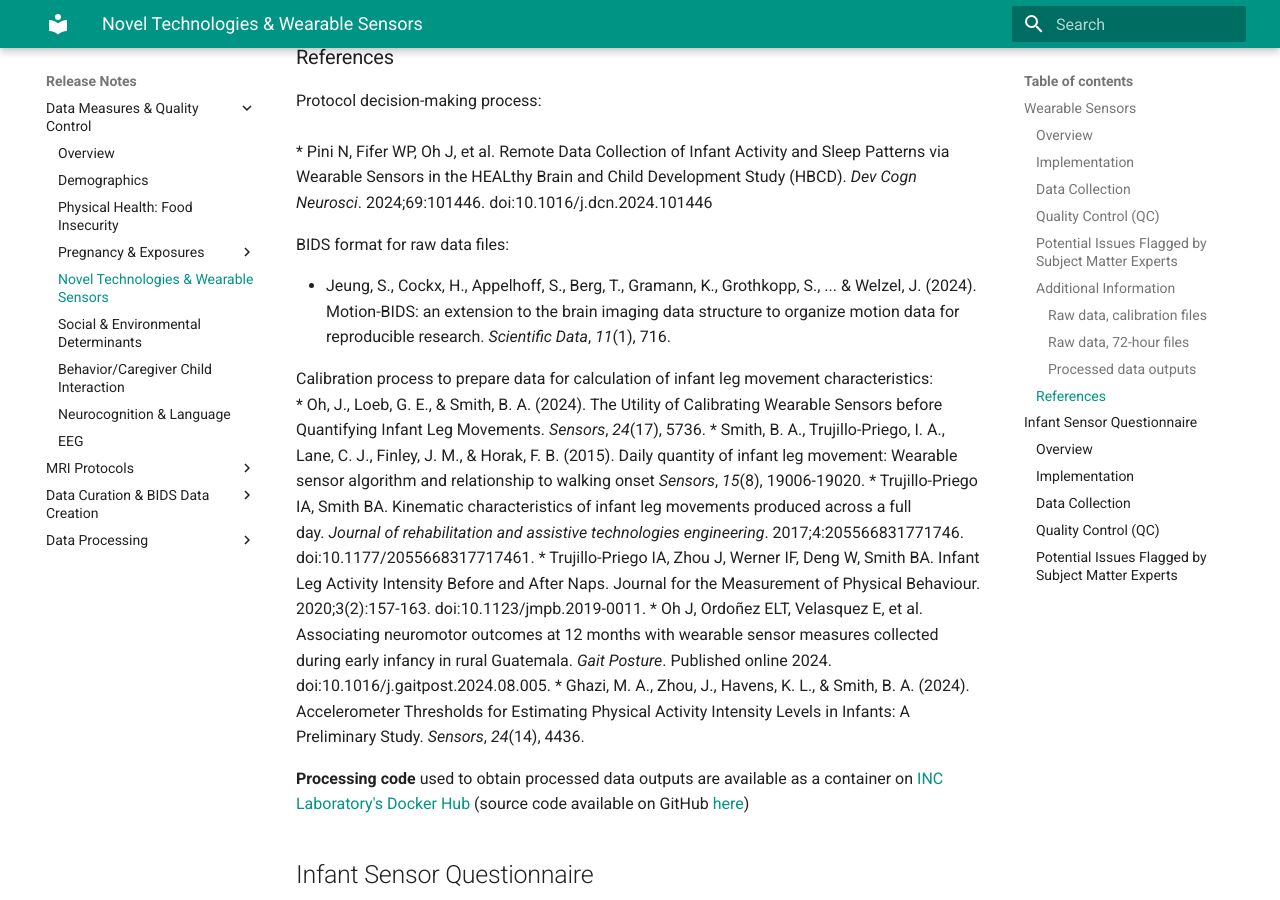
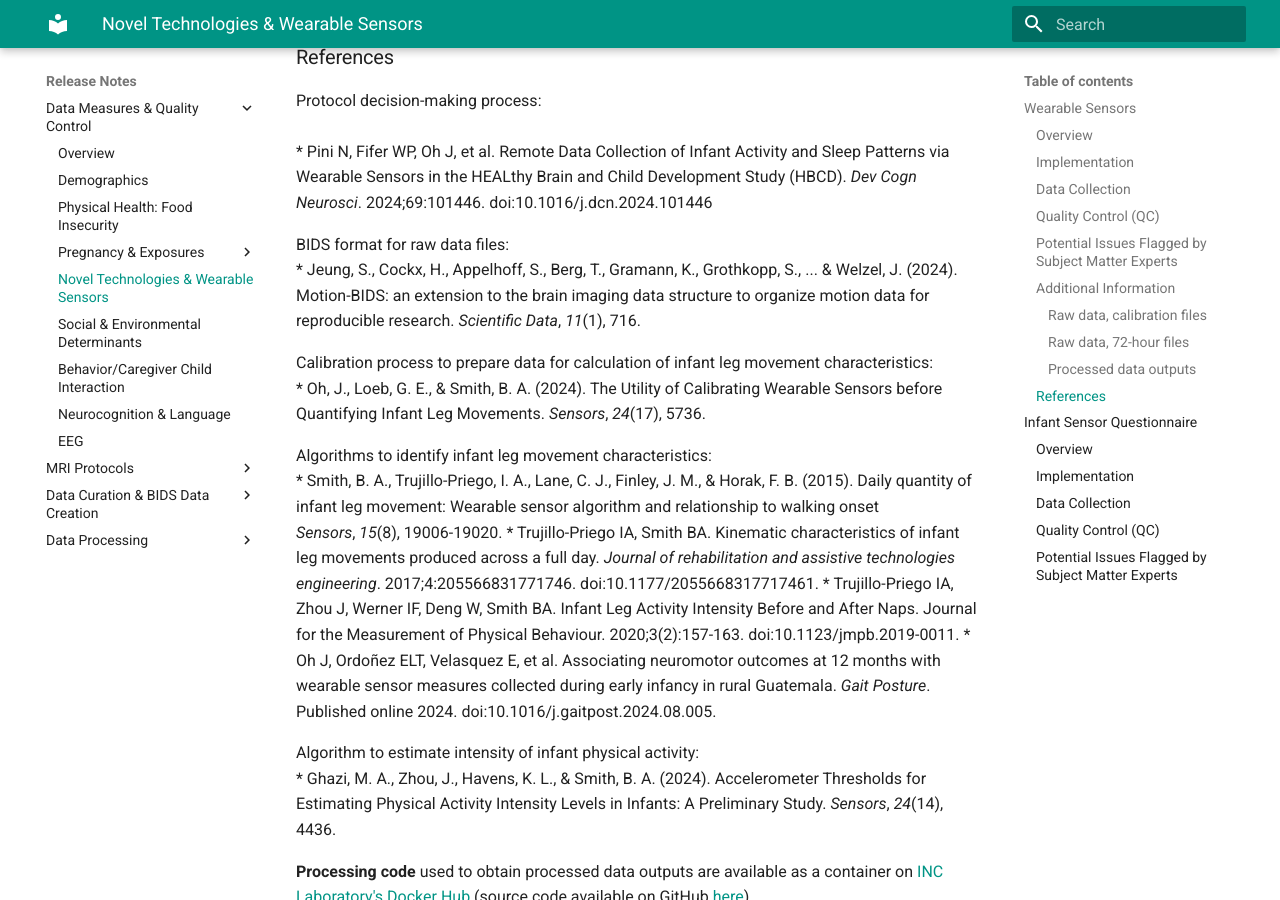
Before and after one commit to mattcieslak/hbcd-docs, an MkDocs documentation site: the page built from docs/measures/sensors.md, in a window 1280 px wide and 900 px high, scrolled down 8636 px. Built offline with MkDocs 1.6.1 and Material for MkDocs 9.7.7, drawn with Linux system fonts in a browser that asks for light colours.

Commit message:
Update sensors.md

```diff
--- a/docs/measures/sensors.md
+++ b/docs/measures/sensors.md
@@ -191,16 +191,19 @@ Data files included in the data release are raw sensor data in BIDS format for t
 Protocol decision-making process:<br>
  * Pini N, Fifer WP, Oh J, et al. Remote Data Collection of Infant Activity and Sleep Patterns via Wearable Sensors in the HEALthy Brain and Child Development Study (HBCD). *Dev Cogn Neurosci*. 2024;69:101446. doi:10.1016/j.dcn.2024.101446
 
-BIDS format for raw data files:
-
+BIDS format for raw data files:<br>
  * Jeung, S., Cockx, H., Appelhoff, S., Berg, T., Gramann, K., Grothkopp, S., ... & Welzel, J. (2024). Motion-BIDS: an extension to the brain imaging data structure to organize motion data for reproducible research. *Scientific Data*, *11*(1), 716.
 
 Calibration process to prepare data for calculation of infant leg movement characteristics:<br>
  * Oh, J., Loeb, G. E., & Smith, B. A. (2024). The Utility of Calibrating Wearable Sensors before Quantifying Infant Leg Movements. *Sensors*, *24*(17), 5736.
+
+Algorithms to identify infant leg movement characteristics:<br>
  * Smith, B. A., Trujillo-Priego, I. A., Lane, C. J., Finley, J. M., & Horak, F. B. (2015). Daily quantity of infant leg movement: Wearable sensor algorithm and relationship to walking onset *Sensors*, *15*(8), 19006-19020.
  * Trujillo-Priego IA, Smith BA. Kinematic characteristics of infant leg movements produced across a full day. *Journal of rehabilitation and assistive technologies engineering*. 2017;4:205566831771746. doi:10.1177/2055668317717461.
  * Trujillo-Priego IA, Zhou J, Werner IF, Deng W, Smith BA. Infant Leg Activity Intensity Before and After Naps. Journal for the Measurement of Physical Behaviour. 2020;3(2):157-163. doi:10.1123/jmpb.2019-0011.
  * Oh J, Ordoñez ELT, Velasquez E, et al. Associating neuromotor outcomes at 12 months with wearable sensor measures collected during early infancy in rural Guatemala. *Gait Posture*. Published online 2024. doi:10.1016/j.gaitpost.2024.08.005.
+
+Algorithm to estimate intensity of infant physical activity:<br>
  * Ghazi, M. A., Zhou, J., Havens, K. L., & Smith, B. A. (2024). Accelerometer Thresholds for Estimating Physical Activity Intensity Levels in Infants: A Preliminary Study. *Sensors*, *24*(14), 4436.
 
 **Processing code** used to obtain processed data outputs are available as a container on [INC Laboratory's Docker Hub](https://hub.docker.com/r/inclab/hbcd_motion_postproc) (source code available on GitHub [here](https://github.com/Infant-Neuromotor-Control-Lab/hbcd_motion_postproc))
```
